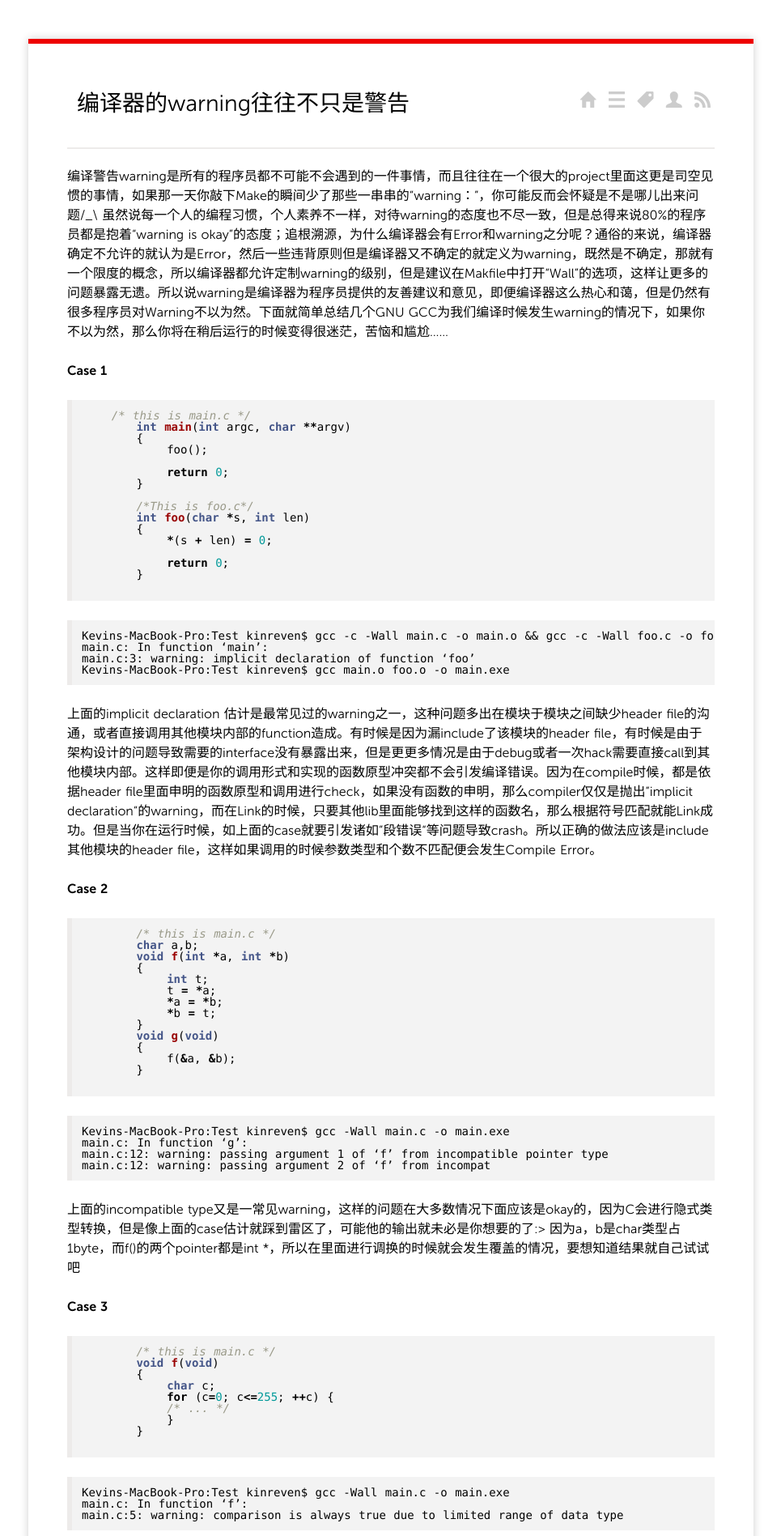
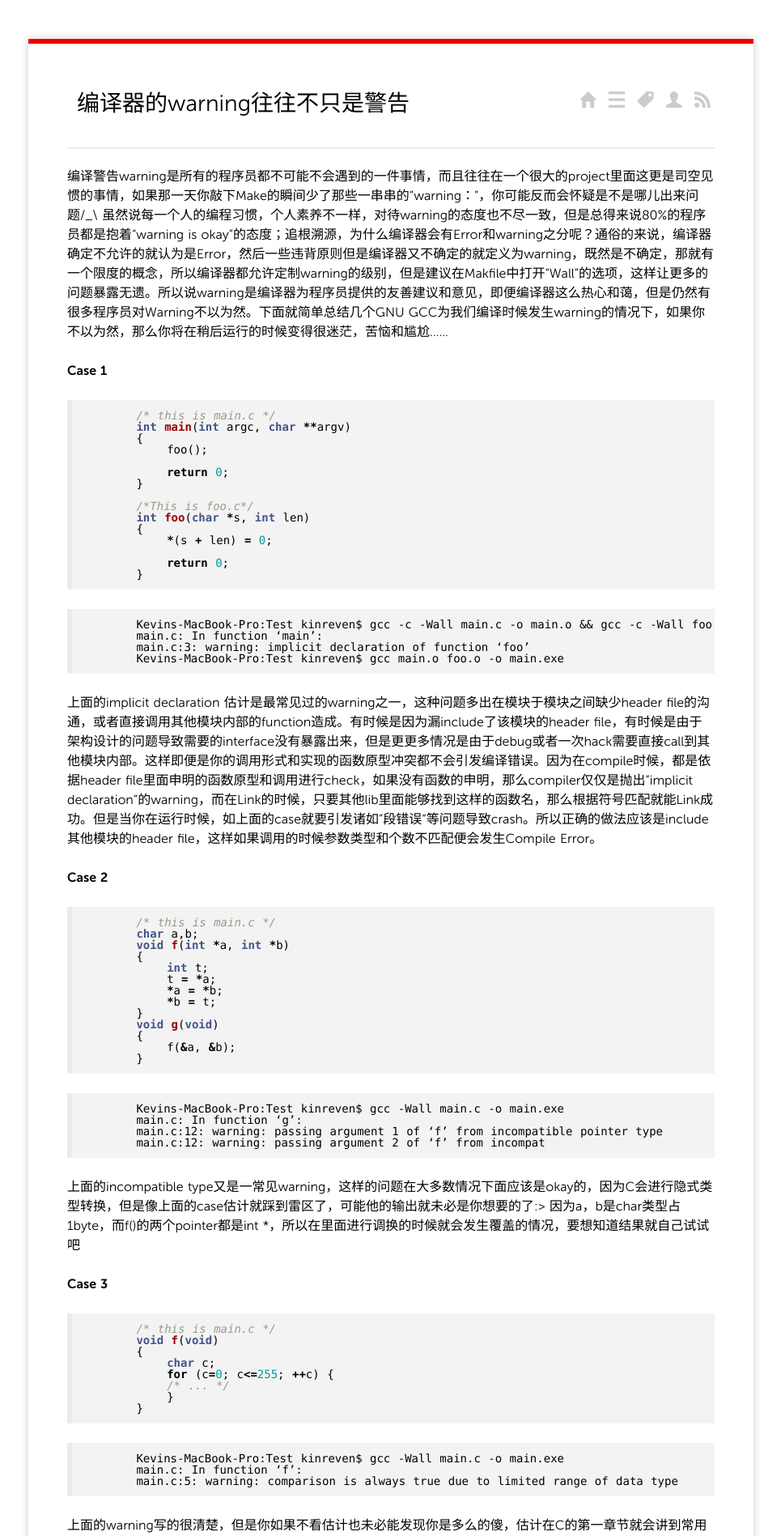
Before and after one commit to kinreven/kinreven.github.com, a Jekyll site: the page built from _posts/2012/2012-12-13-warning-not-warn-only.md, in a window 1280 px wide. Shown: the top 1897 px of the page at 81% size, without its empty margins (157-1122 px from the left). Built offline with Jekyll 4.4.1, drawn with Linux system fonts in a browser that asks for light colours; Markdown is read by kramdown in place of the engine named in the settings; comment, search, counter and statistics services are not loaded.

Commit message:
Update 2012-12-13-warning-not-warn-only.md

````diff
--- a/_posts/2012/2012-12-13-warning-not-warn-only.md
+++ b/_posts/2012/2012-12-13-warning-not-warn-only.md
@@ -11,9 +11,9 @@
 编译警告warning是所有的程序员都不可能不会遇到的一件事情，而且往往在一个很大的project里面这更是司空见惯的事情，如果那一天你敲下Make的瞬间少了那些一串串的“warning：”，你可能反而会怀疑是不是哪儿出来问题/_\  虽然说每一个人的编程习惯，个人素养不一样，对待warning的态度也不尽一致，但是总得来说80%的程序员都是抱着“warning is okay”的态度；追根溯源，为什么编译器会有Error和warning之分呢？通俗的来说，编译器确定不允许的就认为是Error，然后一些违背原则但是编译器又不确定的就定义为warning，既然是不确定，那就有一个限度的概念，所以编译器都允许定制warning的级别，但是建议在Makfile中打开“Wall"的选项，这样让更多的问题暴露无遗。所以说warning是编译器为程序员提供的友善建议和意见，即便编译器这么热心和蔼，但是仍然有很多程序员对Warning不以为然。下面就简单总结几个GNU GCC为我们编译时候发生warning的情况下，如果你不以为然，那么你将在稍后运行的时候变得很迷茫，苦恼和尴尬……
 
 __Case 1__
-{% highlight c %}
 
-    /* this is main.c */
+```c
+	/* this is main.c */
 	int main(int argc, char **argv)
 	{
 	    foo();
@@ -28,19 +28,18 @@
 
 	    return 0;
 	}
-
-{% endhighlight %}
-
+```
+```
 	Kevins-MacBook-Pro:Test kinreven$ gcc -c -Wall main.c -o main.o && gcc -c -Wall foo.c -o foo.o
 	main.c: In function ‘main’:
 	main.c:3: warning: implicit declaration of function ‘foo’
 	Kevins-MacBook-Pro:Test kinreven$ gcc main.o foo.o -o main.exe
-
+```
 上面的implicit declaration 估计是最常见过的warning之一，这种问题多出在模块于模块之间缺少header file的沟通，或者直接调用其他模块内部的function造成。有时候是因为漏include了该模块的header file，有时候是由于架构设计的问题导致需要的interface没有暴露出来，但是更更多情况是由于debug或者一次hack需要直接call到其他模块内部。这样即便是你的调用形式和实现的函数原型冲突都不会引发编译错误。因为在compile时候，都是依据header file里面申明的函数原型和调用进行check，如果没有函数的申明，那么compiler仅仅是抛出”implicit declaration“的warning，而在Link的时候，只要其他lib里面能够找到这样的函数名，那么根据符号匹配就能Link成功。但是当你在运行时候，如上面的case就要引发诸如”段错误“等问题导致crash。所以正确的做法应该是include其他模块的header file，这样如果调用的时候参数类型和个数不匹配便会发生Compile Error。
 
 __Case 2__
-{% highlight c %}
 
+```c
 	/* this is main.c */
 	char a,b;
 	void f(int *a, int *b)
@@ -54,19 +53,18 @@
 	{
 	    f(&a, &b);
 	}
-
-{% endhighlight %}
-
+```
+```
 	Kevins-MacBook-Pro:Test kinreven$ gcc -Wall main.c -o main.exe
 	main.c: In function ‘g’:
 	main.c:12: warning: passing argument 1 of ‘f’ from incompatible pointer type
 	main.c:12: warning: passing argument 2 of ‘f’ from incompat
-
+```
 上面的incompatible type又是一常见warning，这样的问题在大多数情况下面应该是okay的，因为C会进行隐式类型转换，但是像上面的case估计就踩到雷区了，可能他的输出就未必是你想要的了:> 因为a，b是char类型占1byte，而f()的两个pointer都是int *，所以在里面进行调换的时候就会发生覆盖的情况，要想知道结果就自己试试吧
 
 __Case 3__
-{% highlight c %}
 
+```c
 	/* this is main.c */
 	void f(void)
 	{
@@ -75,18 +73,17 @@
 	    /* ... */
 	    }
 	}
-
-{% endhighlight %}
-
+```
+```
 	Kevins-MacBook-Pro:Test kinreven$ gcc -Wall main.c -o main.exe
 	main.c: In function ‘f’:
 	main.c:5: warning: comparison is always true due to limited range of data type
-
+```
 上面的warning写的很清楚，但是你如果不看估计也未必能发现你是多么的傻，估计在C的第一章节就会讲到常用的数据类型，然后老师还会强调每一种数据类型的长度，char在大多数的系统里面都应该是1byte，所以他的取值区间是-128 ~ 127,所以这里的++c 无论如何都是<255 ,所以这里永远都是ture，这样就产生了你不预期的死循环。
 
 __Case 4__
-{% highlight c %}
 
+```c
 	/* this is main.c */
 	int *a, *b;
 	void f(int delta, int base)
@@ -96,8 +93,7 @@
 	        ; /*...*/
 	    }
 	}
-
-{% endhighlight %}
+```
 
 上面function在比较旧的GCC版本上面是会产生一条”comparison between signed and unsigned integer expressions“的警告，但是我在罪行GCC 4.x上面在加"-Wall -Wconversion -ansi"选项后均为产生warning信息。但是上面的隐式转换往往会给你带来非预期的结果，比如上面的delta盒unsigned ，然而delta是int，所以在表达式u - delta中，delta会隐式的转换成unsigned，如果delta是一个负数就会转换为一个很大的整数，这样的结果可能并不是你期望的/_\
 
````
